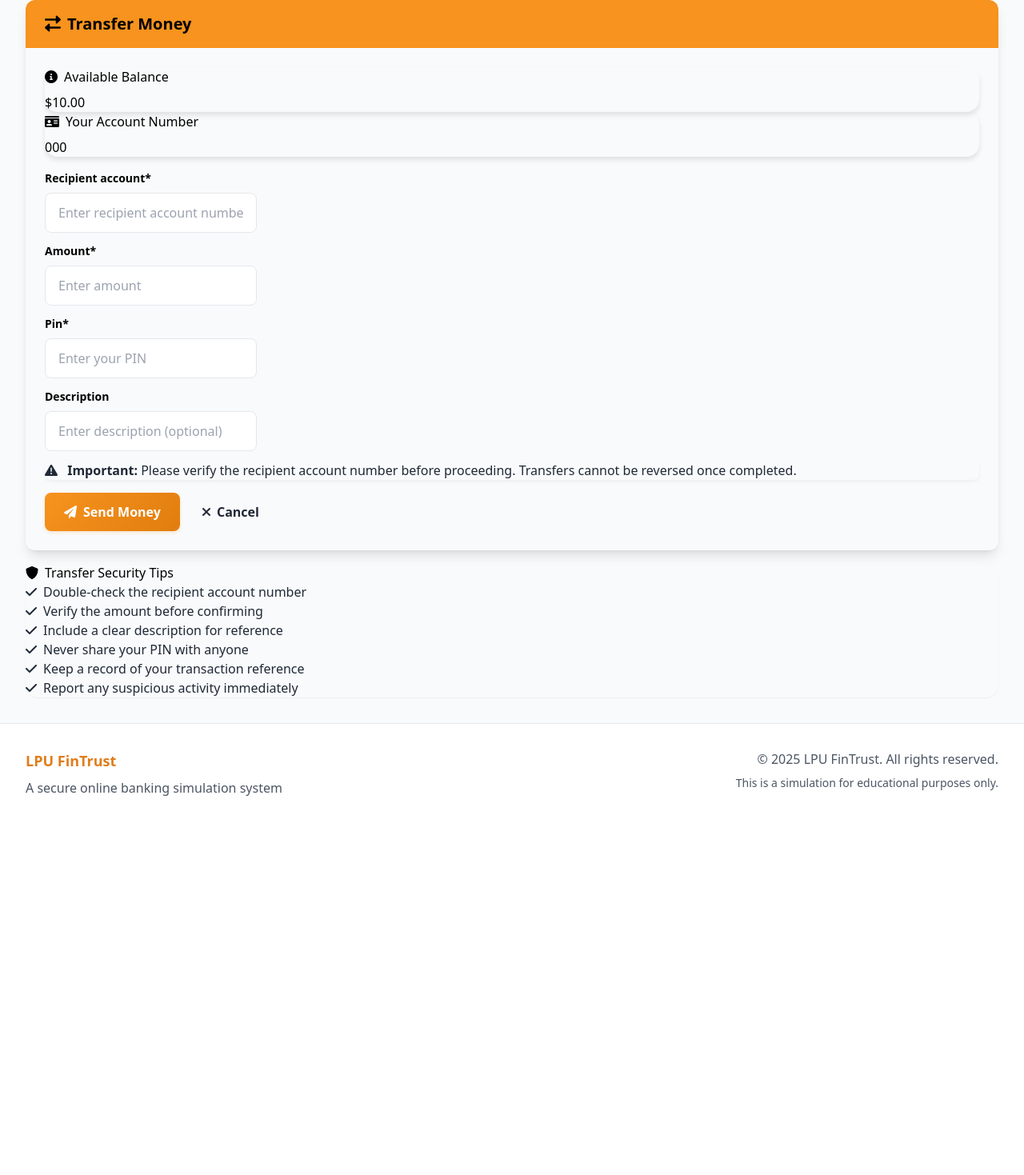
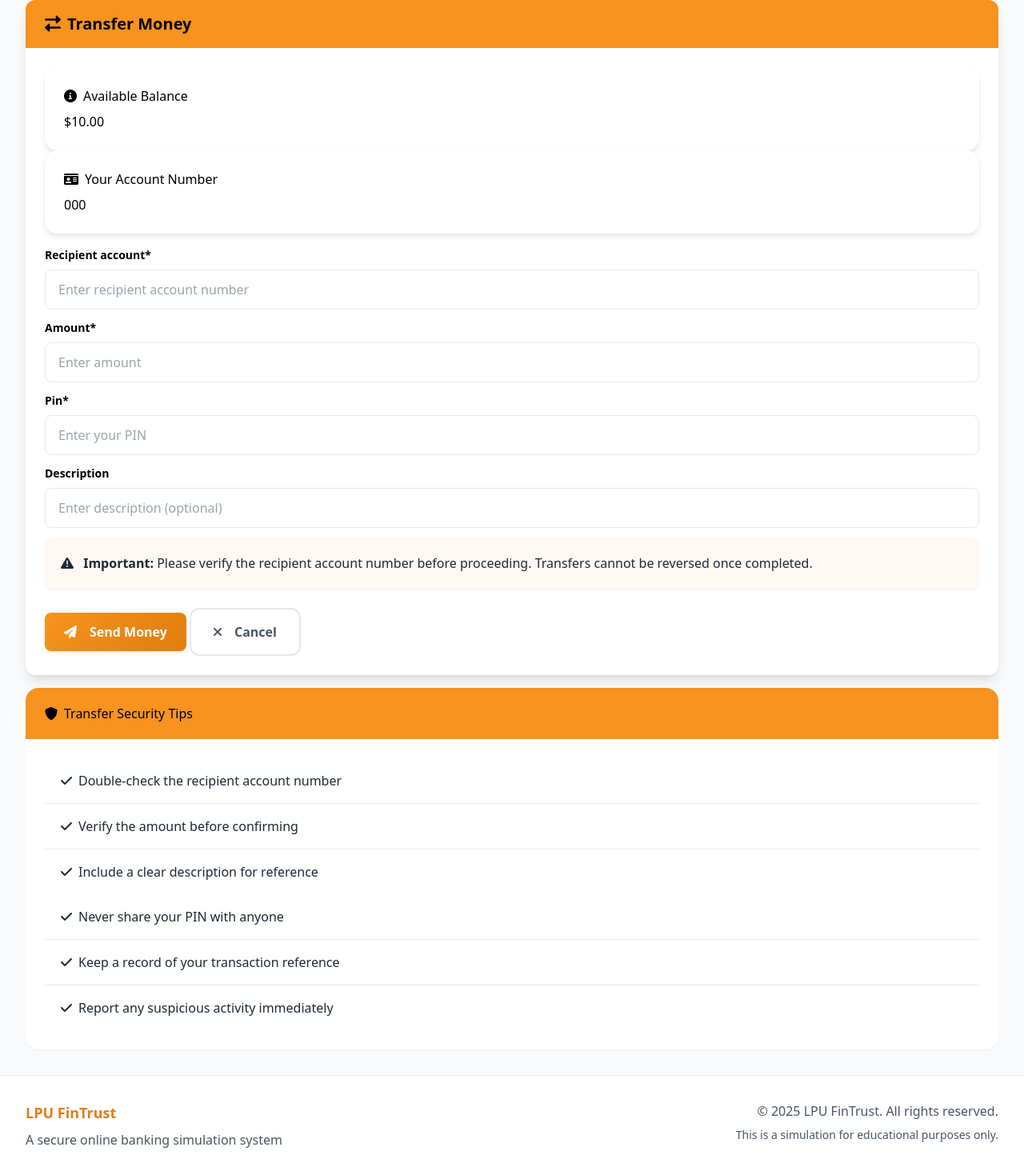
Before and after one commit to joseyawovi/SecureBanking, a Django app: page /transactions/transfer/ in a window 1280 px wide. Shown: the part 144-1613 px from the top of the page at 80% size. Before the commit the page ends 1139 px from the top, so only its background shows below. Run offline with Django 4.2, Linux system fonts and the light colour scheme; a user stored in the database is signed in; tables that the repository leaves empty hold one stand-in row (values such as "Sample post"); some libraries are stand-ins or nearby versions.

Commit message:
Assistant checkpoint: Enhanced form elements and page layouts
Assistant generated file changes:
- banking_system/static/css/style.css: Enhance form elements and page layouts
- banking_system/templates/dashboard/verify_kyc_document.html: Enhance KYC verification page
- banking_system/templates/transactions/transfer_money.html: Enhance transfer money page
- banking_system/templates/cards/create_card.html: Enhance create card page

---

User prompt:

enahnce input field and the button and these pages overall
/dashboard/admin/kyc/1/verify/
/transactions/transfer/
/cards/create/

Replit-Commit-Author: Assistant
Replit-Commit-Session-Id: 6c52e9f2-af6d-4836-97a5-79d86ed59caf

```diff
--- a/banking_system/static/css/style.css
+++ b/banking_system/static/css/style.css
@@ -152,6 +152,143 @@
 
 .notification-badge {
     animation: pulse 2s infinite;
+}
+
+/* Enhanced Forms */
+.form-control {
+  border: 2px solid #E5E7EB;
+  border-radius: 0.75rem;
+  padding: 1rem 1.25rem;
+  font-size: 1rem;
+  transition: all 0.3s cubic-bezier(0.4, 0, 0.2, 1);
+  background-color: #FFFFFF;
+  width: 100%;
+  color: #000000;
+}
+
+.form-control:focus {
+  border-color: #F7931E;
+  box-shadow: 0 0 0 3px rgba(247, 147, 30, 0.15);
+  outline: none;
+  transform: translateY(-1px);
+}
+
+.form-control::placeholder {
+  color: #9CA3AF;
+}
+
+.form-group {
+  margin-bottom: 1.5rem;
+}
+
+.form-label {
+  font-weight: 600;
+  font-size: 0.95rem;
+  margin-bottom: 0.75rem;
+  display: block;
+  color: #000000;
+}
+
+/* Enhanced Buttons */
+.btn {
+  padding: 1rem 1.75rem;
+  font-weight: 600;
+  font-size: 1rem;
+  border-radius: 0.75rem;
+  transition: all 0.3s cubic-bezier(0.4, 0, 0.2, 1);
+  display: inline-flex;
+  align-items: center;
+  justify-content: center;
+  gap: 0.5rem;
+  cursor: pointer;
+}
+
+.btn-primary {
+  background: linear-gradient(135deg, #F7931E, #e07d0e);
+  color: #FFFFFF;
+  border: none;
+  box-shadow: 0 2px 4px rgba(247, 147, 30, 0.2);
+}
+
+.btn-primary:hover {
+  transform: translateY(-2px);
+  box-shadow: 0 4px 8px rgba(247, 147, 30, 0.3);
+  background: linear-gradient(135deg, #e07d0e, #F7931E);
+}
+
+.btn-primary:active {
+  transform: translateY(0);
+}
+
+.btn-outline-secondary {
+  border: 2px solid #E5E7EB;
+  background: #FFFFFF;
+  color: #4B5563;
+}
+
+.btn-outline-secondary:hover {
+  border-color: #F7931E;
+  color: #F7931E;
+  background: #FFF8F3;
+}
+
+/* Card Enhancements */
+.card {
+  border-radius: 1rem;
+  overflow: hidden;
+  box-shadow: 0 4px 6px -1px rgba(0, 0, 0, 0.1), 0 2px 4px -1px rgba(0, 0, 0, 0.06);
+  transition: all 0.3s ease;
+  background: #FFFFFF;
+}
+
+.card:hover {
+  box-shadow: 0 10px 15px -3px rgba(0, 0, 0, 0.1), 0 4px 6px -2px rgba(0, 0, 0, 0.05);
+}
+
+.card-header {
+  padding: 1.25rem 1.5rem;
+  background: #F7931E;
+  color: #FFFFFF;
+}
+
+.card-body {
+  padding: 1.5rem;
+}
+
+/* Alert Enhancements */
+.alert {
+  border-radius: 1rem;
+  padding: 1.25rem;
+  margin-bottom: 1.5rem;
+  border: none;
+  background: #FFF8F3;
+  border-left: 4px solid #F7931E;
+}
+
+.alert-warning {
+  background: #FFF8F3;
+  border-left-color: #F7931E;
+}
+
+.alert-info {
+  background: #F0F9FF;
+  border-left-color: #0EA5E9;
+}
+
+/* List Group Enhancements */
+.list-group-item {
+  padding: 1rem 1.25rem;
+  border: none;
+  border-bottom: 1px solid #E5E7EB;
+  transition: all 0.2s ease;
+}
+
+.list-group-item:last-child {
+  border-bottom: none;
+}
+
+.list-group-item:hover {
+  background: #FFF8F3;
 }
 
 /* Forms */
--- a/banking_system/templates/cards/create_card.html
+++ b/banking_system/templates/cards/create_card.html
@@ -14,7 +14,7 @@
             </ol>
         </nav>
 
-        <div class="card shadow-lg rounded-xl overflow-hidden">
+        <div class="card shadow-lg rounded-xl overflow-hidden hover:shadow-xl transition-shadow duration-300">
             <div class="bg-[#F7931E] text-white px-6 py-4">
                 <h5 class="text-xl font-bold mb-0 flex items-center">
                     <i class="fas fa-credit-card mr-2"></i>Create New Virtual Card
--- a/banking_system/templates/dashboard/verify_kyc_document.html
+++ b/banking_system/templates/dashboard/verify_kyc_document.html
@@ -13,7 +13,7 @@
             </ol>
         </nav>
 
-        <div class="card shadow-lg rounded-xl overflow-hidden">
+        <div class="card shadow-lg rounded-xl overflow-hidden hover:shadow-xl transition-shadow duration-300">
             <div class="bg-[#F7931E] text-white px-6 py-4">
                 <h4 class="text-xl font-bold mb-0 flex items-center">
                     <i class="fas fa-id-card mr-2"></i>KYC Document Verification
--- a/banking_system/templates/transactions/transfer_money.html
+++ b/banking_system/templates/transactions/transfer_money.html
@@ -13,7 +13,7 @@
             </ol>
         </nav>
 
-        <div class="card shadow-lg rounded-xl overflow-hidden">
+        <div class="card shadow-lg rounded-xl overflow-hidden hover:shadow-xl transition-shadow duration-300">
             <div class="bg-[#F7931E] text-white px-6 py-4">
                 <h5 class="text-xl font-bold mb-0 flex items-center">
                     <i class="fas fa-exchange-alt mr-2"></i>Transfer Money
```
